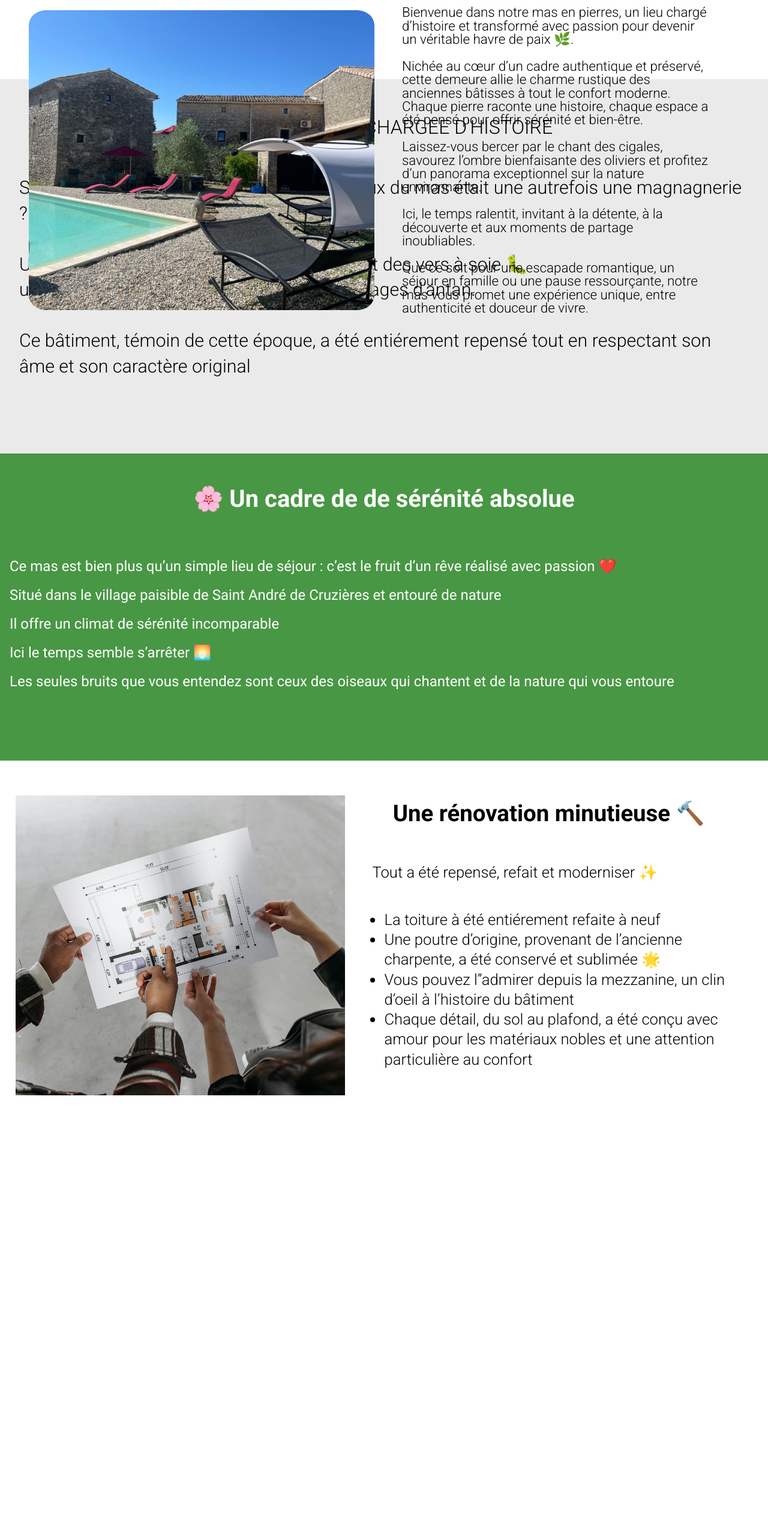
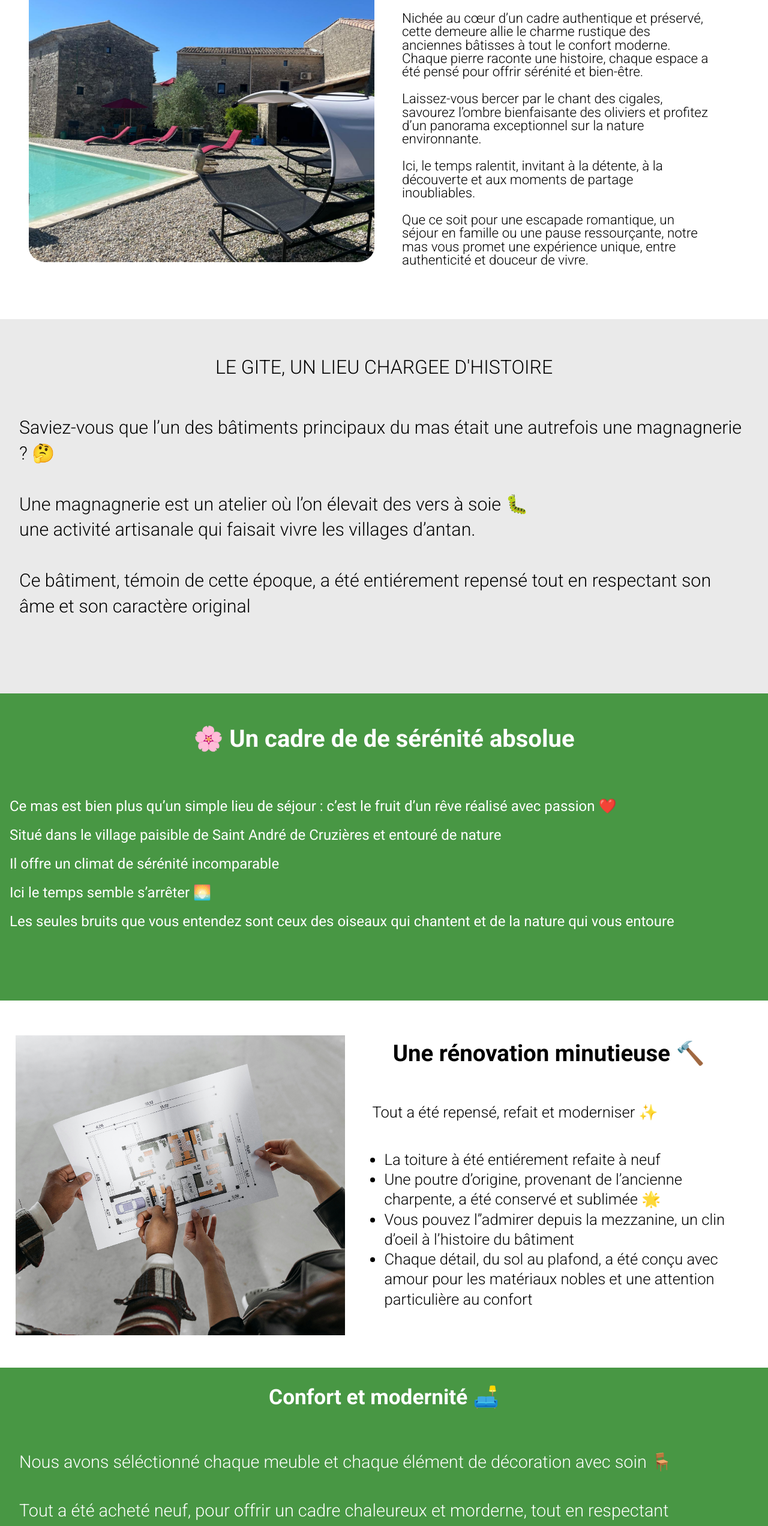
Before and after one commit to DoomZyx/Le-Mas-Du-Paradis, a React (Vite) app: page /about in a window 1280 px wide. Shown: the part 236-2780 px from the top of the page at 60% size. Before the commit the page ends 2212 px from the top, so only its background shows below. Built offline with nearby package versions, Linux system fonts and the light colour scheme.

Commit message:
section comfort ajouté

```diff
--- a/src/components/Header-A/_header.scss
+++ b/src/components/Header-A/_header.scss
@@ -1,11 +1,12 @@
 .header-about {
-  margin-top: 5em;
+  height: 90vh;
   display: flex;
   flex-direction: column;
   justify-content: center;
   align-items: center;
   h1 {
     position: relative;
+    bottom: 210px;
     right: 11em;
     font-size: 2.2em;
     font-weight: 500;
@@ -14,6 +15,8 @@
   }
 }
 .header-layout {
+  position: relative;
+  bottom: 240px;
   display: flex;
   flex-direction: row;
   justify-content: space-around;
--- a/src/components/Renovation /_renovation.scss
+++ b/src/components/Renovation /_renovation.scss
@@ -17,6 +17,7 @@
  img {
   width: 100%;
   height: 500px;
+  object-fit: cover;
  }
  .text-layout-a {
   line-height: 1.3;
--- /dev/null
+++ b/src/components/comfort&moderne/_index.scss
@@ -0,0 +1,18 @@
+.comf-layout {
+ padding: 2em;
+ display: flex;
+ flex-direction: column;
+ background-color: #489744;
+ height: 50vh;
+ h2 {
+  font-size: 2.2em;
+  display: flex;
+  justify-content: center;
+  align-items: center;
+  padding-bottom: 2em;
+ }
+ p {
+  font-size: 1.8em;
+  line-height: 1.4;
+ }
+}
--- /dev/null
+++ b/src/components/comfort&moderne/index.jsx
@@ -0,0 +1,20 @@
+import "./_index.scss";
+
+function Comfort() {
+  return (
+    <>
+      <div className="comf-layout">
+        <h2>Confort et modernité 🛋️</h2>
+        <p>
+          Nous avons séléctionné chaque meuble et chaque élément de décoration
+          avec soin 🪑
+          <br /> <br />
+          Tout a été acheté neuf, pour offrir un cadre chaleureux et morderne,
+          tout en respectant l’ésthétique authentique de la pierre
+        </p>
+      </div>
+    </>
+  );
+}
+
+export default Comfort;
--- a/src/pages/About/about.jsx
+++ b/src/pages/About/about.jsx
@@ -3,6 +3,7 @@ import Header from "../../components/Header-A/header";
 import Story from "../../components/Story/story";
 import Serenity from "../../components/Serenity/serinity";
 import Renovation from "../../components/Renovation /renovation";
+import Comfort from "../../components/comfort&moderne";
 import "./_about.scss";
 
 function About() {
@@ -14,6 +15,7 @@ function About() {
         <Story />
         <Serenity />
         <Renovation />
+        <Comfort />
       </main>
     </>
   );
```
